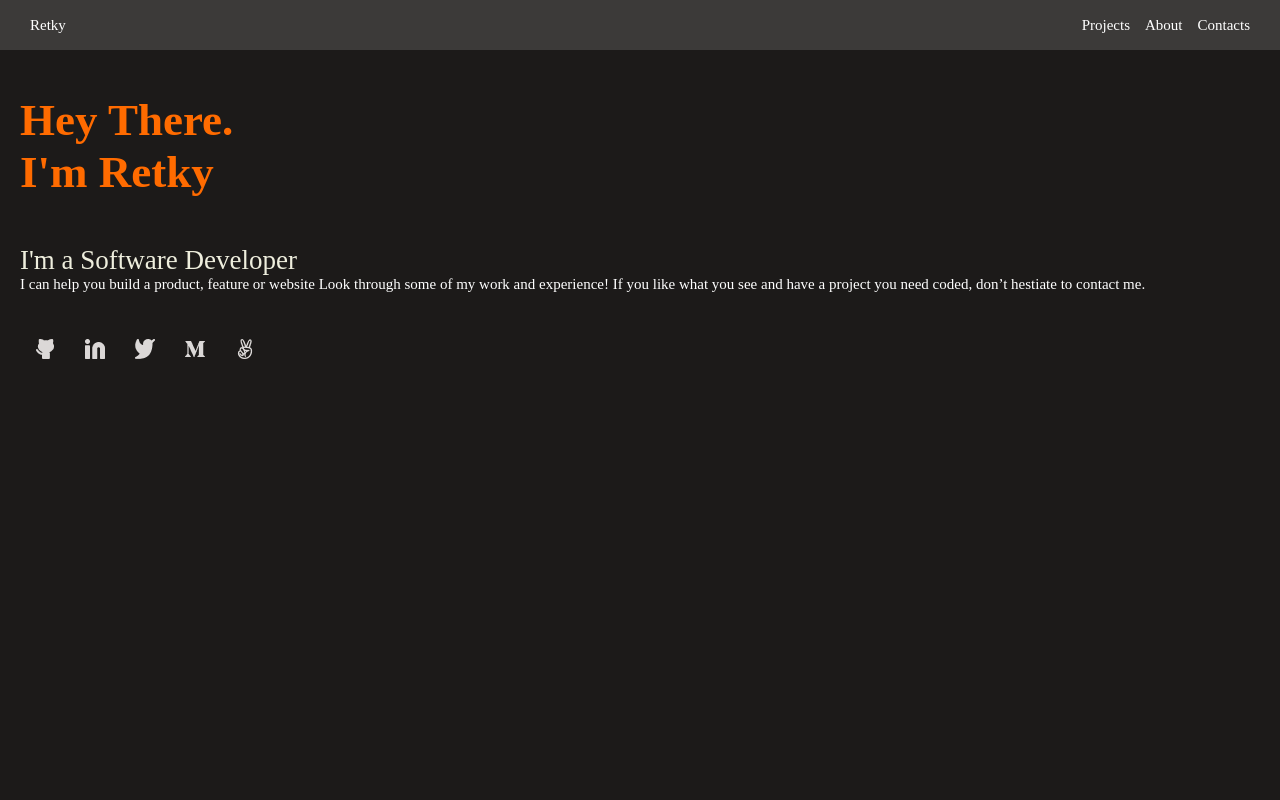
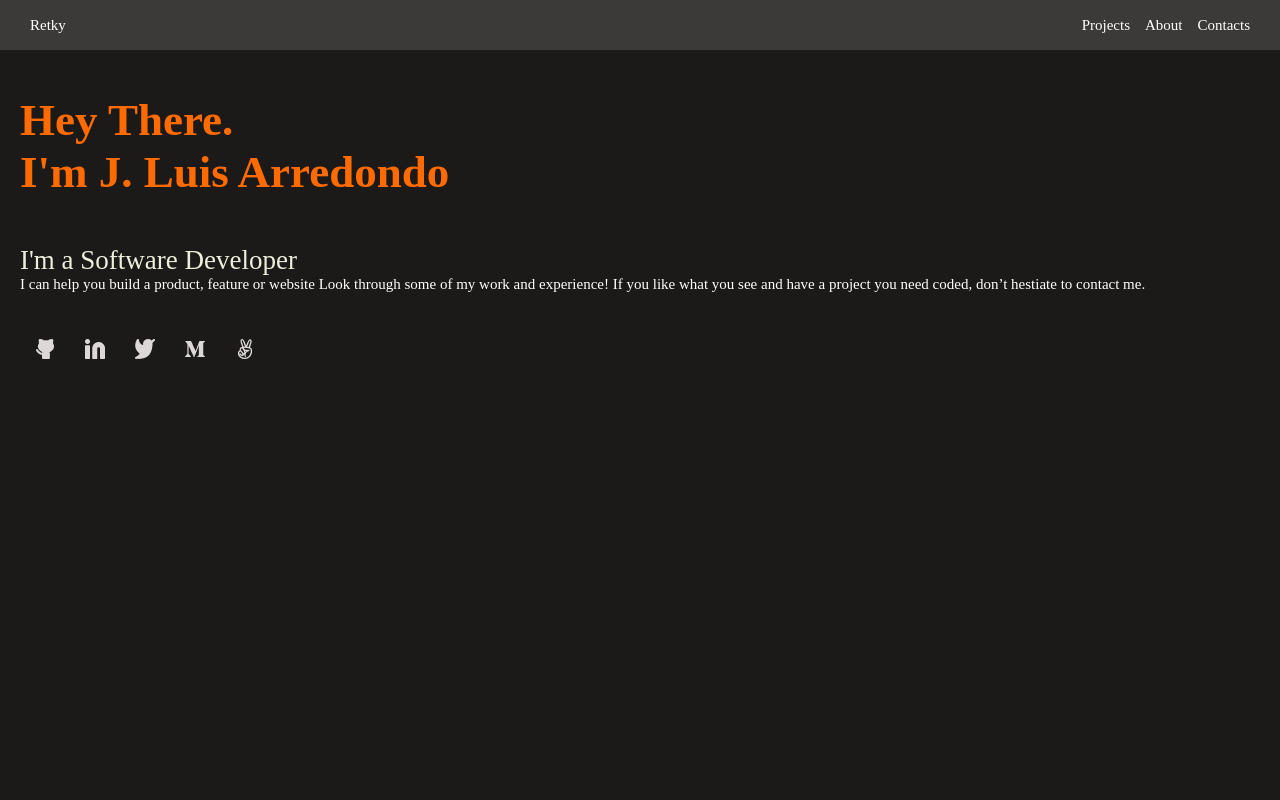
Before and after one commit to Retky/RetkyPortfolio, a React (Create React App) app: page / in a window 1280 px wide. Shown: the top 800 px of the page. Built offline with nearby package versions, Linux system fonts and the light colour scheme; no server answers.

Commit message:
Modify 'landing' presntation name

```diff
--- a/src/components/Landing.jsx
+++ b/src/components/Landing.jsx
@@ -8,7 +8,7 @@ const Landing = () => (
       <h1 className="hero">
         Hey There.
         <br />
-        I&apos;m Retky
+        I&apos;m J. Luis Arredondo
       </h1>
       <p>
         <span> I&apos;m a Software Developer </span>
```
